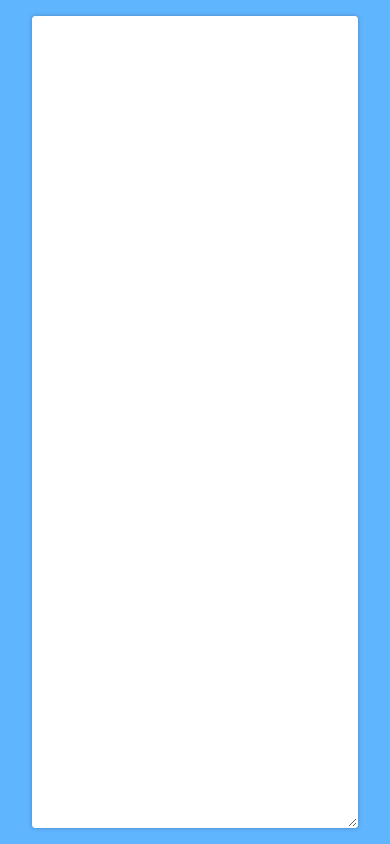
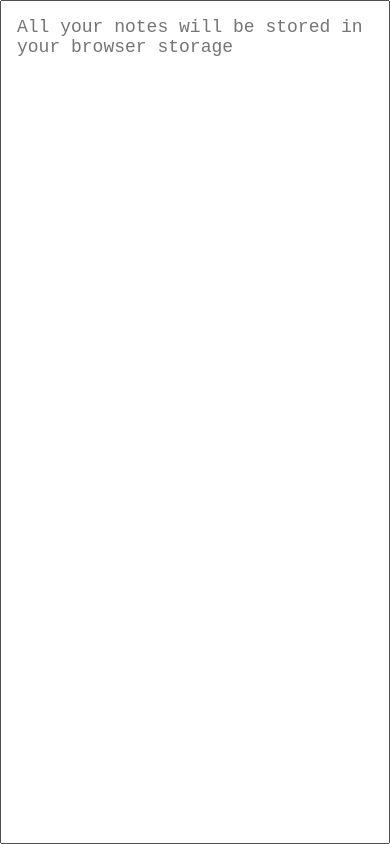
Before and after one commit to kosich/blank-page, a plain HTML site: page index.html in a window 390 px wide. Drawn offline with Linux system fonts and the light colour scheme.

Commit message:
Updated styling, removed mobile tap delay

```diff
--- a/index.html
+++ b/index.html
@@ -1,30 +1,26 @@
 <html>
     <head>
         <title>BLANK PAGE</title>
-        <meta name="description" content="A simple minimalistic blank page to store notes">
+        <meta name="description" content="A simple blank page to store notes">
+        <meta name="viewport" content="width=device-width">
 
         <style>
             html,
-            body,
-            textarea {
+            body {
                 height: 100%;
                 box-sizing: border-box;
                 margin: 0;
-            }
-
-            body {
-                padding: 1rem 2rem;
-                background: #60b5ff;
+                padding: 0;
             }
 
             textarea {
+                box-sizing: border-box;
+                height: 100%;
                 width: 100%;
                 padding: 1rem;
-                border: 1px solid #fefefe;
                 font-family: "Courier New", Courier, monospace;
-                font-size: 16px;
-                box-shadow: 0 0 4px rgba(0, 0, 0, 0.25);
-                border-radius: 3px;
+                font-size: 18px;
+                resize: none;
             }
 
             textarea:focus {
@@ -34,7 +30,7 @@
     </head>
 
     <body>
-        <textarea id="textarea" autofocus spellcheck="false"></textarea>
+        <textarea id="textarea" autofocus spellcheck="false" placeholder="All your notes will be stored in your browser storage"></textarea>
 
         <script>
             (function () {
```
